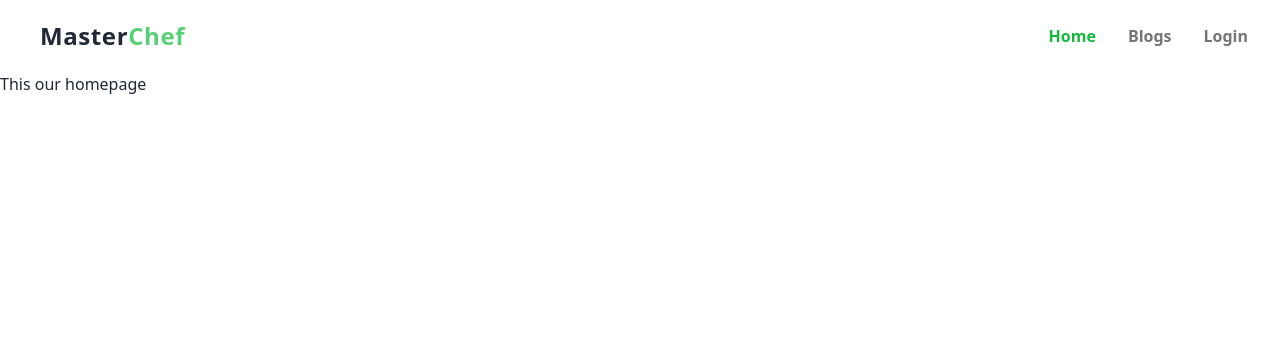
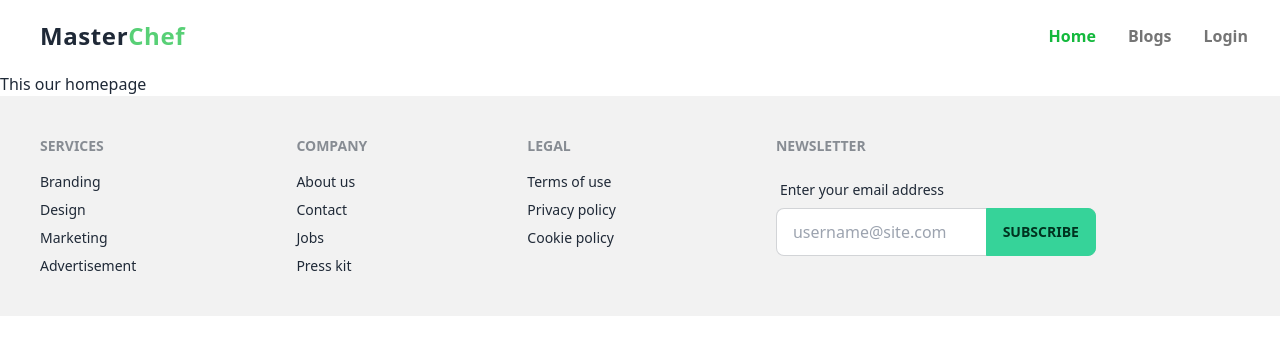
Before and after one commit to istiaq-tanim/Master-Chef-Client, a React (Vite) app: page / in a window 1280 px wide. Shown: the top 354 px of the page. Built offline with nearby package versions, Linux system fonts and the light colour scheme.

Commit message:
login layout set

```diff
--- /dev/null
+++ b/src/Layouts/LoginLayout.jsx
@@ -0,0 +1,14 @@
+import React from 'react';
+import Login from '../Pages/Login/Login/Login';
+import Header from '../Pages/Shared/Header/Header';
+
+const LoginLayout = () => {
+    return (
+        <div>
+            <Header></Header>
+            <Login></Login>
+        </div>
+    );
+};
+
+export default LoginLayout;
--- a/src/Layouts/Main.jsx
+++ b/src/Layouts/Main.jsx
@@ -1,12 +1,14 @@
 import React from 'react';
 import Header from '../Pages/Shared/Header/Header';
 import { Outlet } from 'react-router-dom';
+import Footer from '../Pages/Shared/Footer/Footer';
 
 const Main = () => {
     return (
         <div>
             <Header></Header>
             <Outlet></Outlet>
+            <Footer></Footer>
         </div>
     );
 };
--- /dev/null
+++ b/src/Pages/Shared/Footer/Footer.jsx
@@ -0,0 +1,44 @@
+import React from 'react';
+
+const Footer = () => {
+    return (
+        <div>
+            <footer className="footer p-10 bg-base-200 text-base-content">
+                <div>
+                    <span className="footer-title">Services</span>
+                    <a className="link link-hover">Branding</a>
+                    <a className="link link-hover">Design</a>
+                    <a className="link link-hover">Marketing</a>
+                    <a className="link link-hover">Advertisement</a>
+                </div>
+                <div>
+                    <span className="footer-title">Company</span>
+                    <a className="link link-hover">About us</a>
+                    <a className="link link-hover">Contact</a>
+                    <a className="link link-hover">Jobs</a>
+                    <a className="link link-hover">Press kit</a>
+                </div>
+                <div>
+                    <span className="footer-title">Legal</span>
+                    <a className="link link-hover">Terms of use</a>
+                    <a className="link link-hover">Privacy policy</a>
+                    <a className="link link-hover">Cookie policy</a>
+                </div>
+                <div>
+                    <span className="footer-title">Newsletter</span>
+                    <div className="form-control w-80">
+                        <label className="label">
+                            <span className="label-text">Enter your email address</span>
+                        </label>
+                        <div className="relative">
+                            <input type="text" placeholder="username@site.com" className="input input-bordered w-full pr-16" />
+                            <button className="btn btn-success absolute top-0 right-0 rounded-l-none">Subscribe</button>
+                        </div>
+                    </div>
+                </div>
+            </footer>
+        </div>
+    );
+};
+
+export default Footer;
--- a/src/Pages/Shared/Header/Header.jsx
+++ b/src/Pages/Shared/Header/Header.jsx
@@ -38,7 +38,7 @@
 
                     <li className='text-[#757575] font-semibold'>
                         <NavLink
-                            to='/jobs'
+                            to='/login'
                             className={({ isActive }) => (isActive ? 'text-[#14b93d]' : '')}
                         >
                             Login
```
Also changed, not shown: src/routes/routes.jsx (+16 -1 lines), src/Pages/Login/Login/Login.jsx (renamed from src/Pages/Login/Login.jsx), src/Pages/Login/Register/Register.jsx (renamed from src/Pages/register/Register.jsx).
